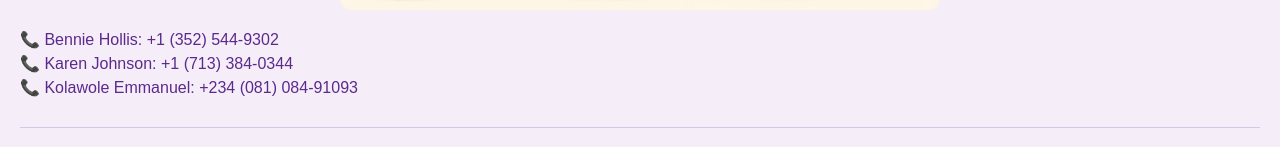
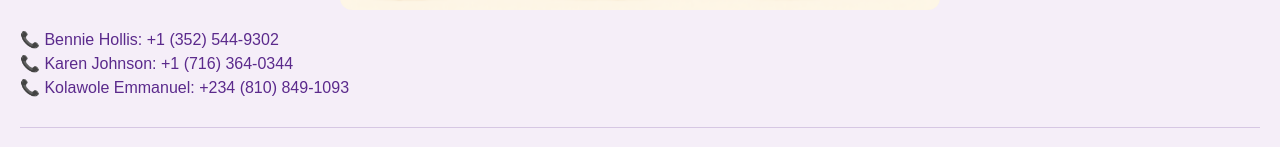
Before and after one commit to ahlife18/higher-spiritual-paths, a React (Create React App) app: page / in a window 1280 px wide. Shown: the part 4543-4690 px from the top of the page. Built offline with nearby package versions, Linux system fonts and the light colour scheme.

Commit message:
Add files via upload

```diff
--- a/src/components/Home.js
+++ b/src/components/Home.js
@@ -167,8 +167,8 @@ function Home() {
         <img src="/practice.png" alt="Community" style={styles.footerImg} />
         <div style={styles.contactInfo}>
           <div>📞 Bennie Hollis: +1 (352) 544-9302</div>
-          <div>📞 Karen Johnson: +1 (713) 384-0344</div>
-          <div>📞 Kolawole Emmanuel: +234 (081) 084-91093</div>
+          <div>📞 Karen Johnson: +1 (716) 364-0344</div>
+          <div>📞 Kolawole Emmanuel: +234 (810) 849-1093</div>
         </div>
         <div style={styles.footerDivider}></div>
         <div style={styles.footer}>THANK YOU! ❤️</div>
```
